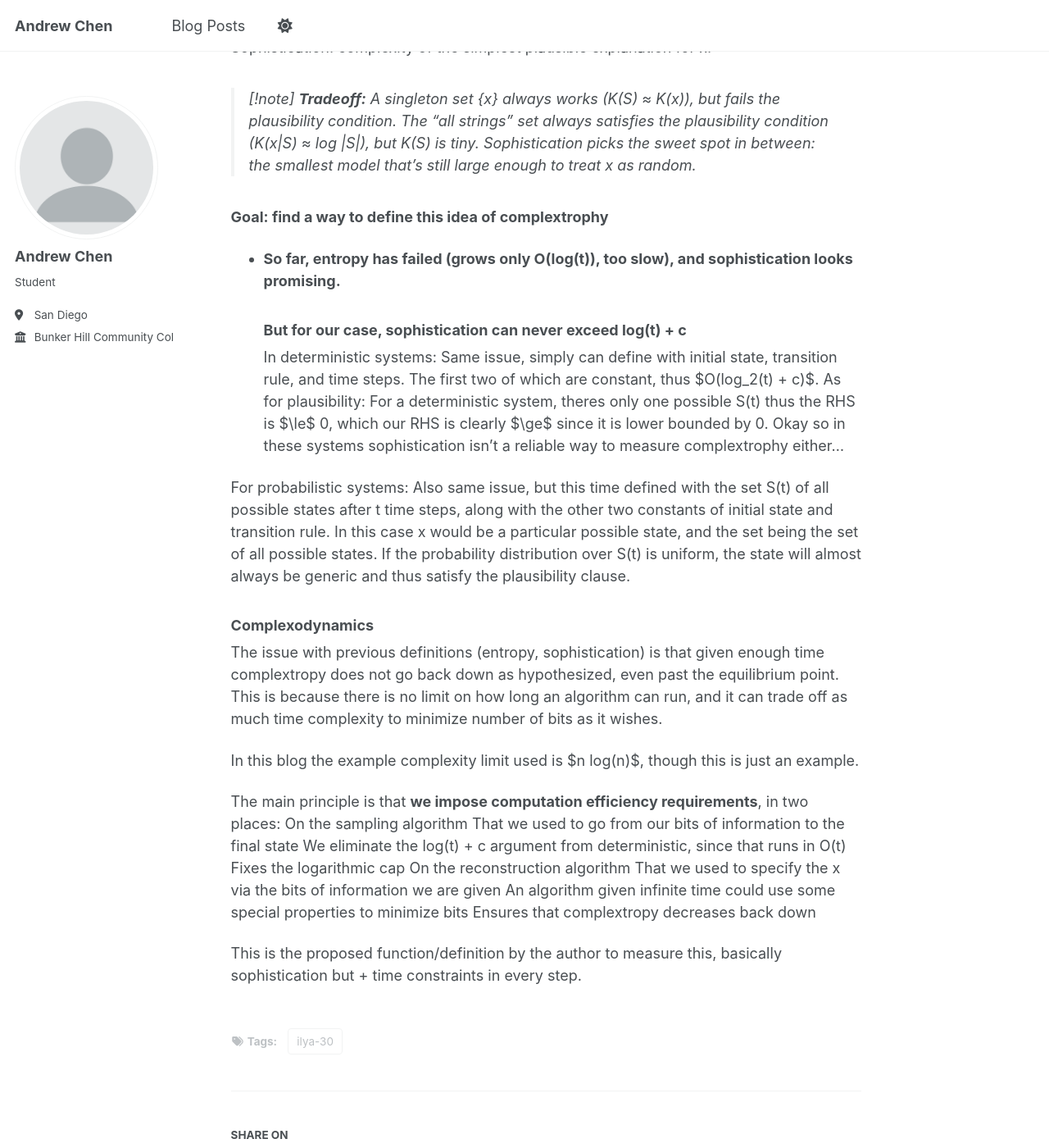
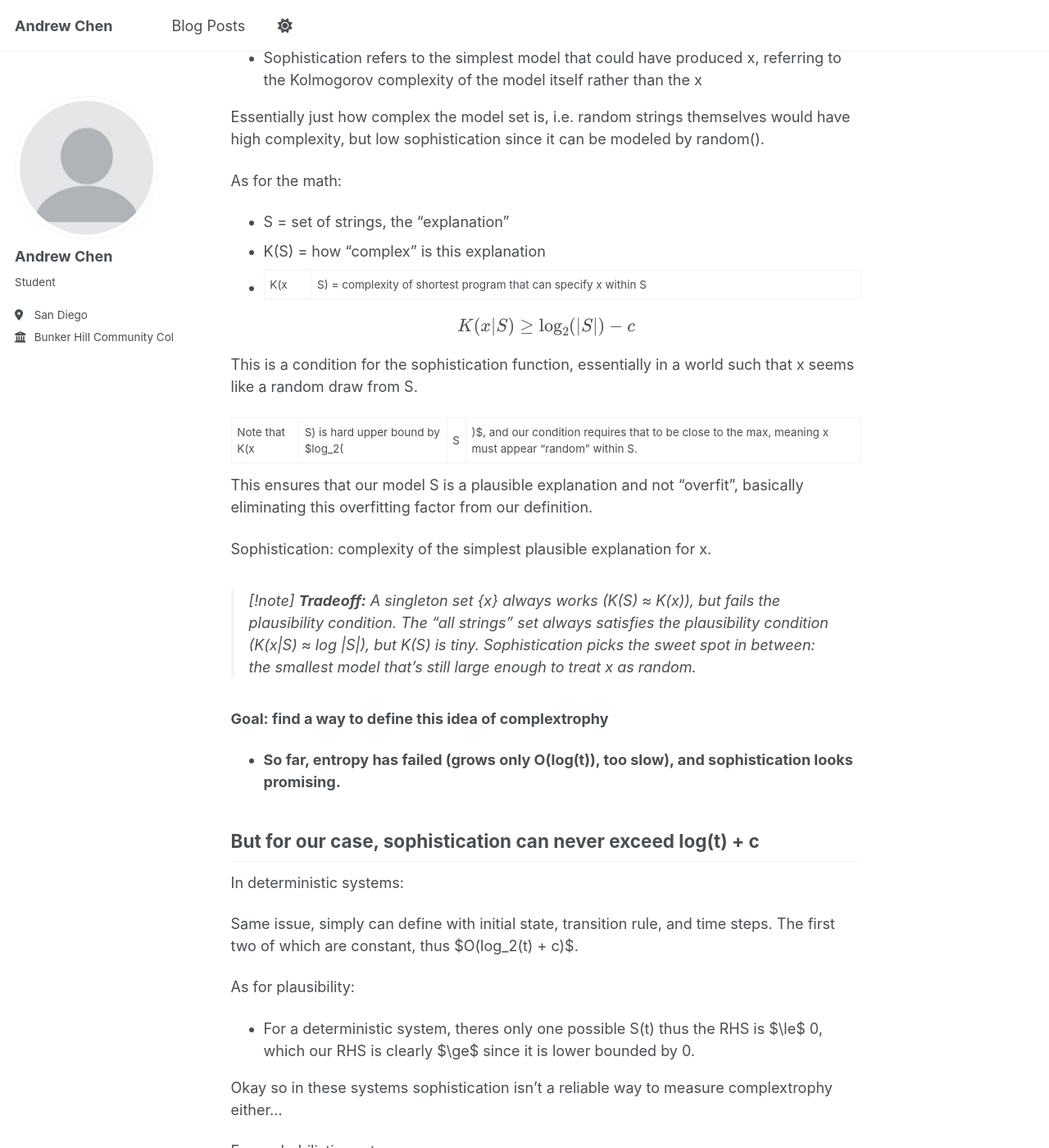
Before and after one commit to ajc-07/ajc-07.github.io, a Jekyll site: the page built from _posts/2026-04-29-complexodynamics.md, in a window 1280 px wide and 1400 px high, scrolled down 1954 px. Shown: the whole window at 82% size. Built offline with Jekyll 4.4.1, drawn with Linux system fonts in a browser that asks for light colours; a script bundle is joined from its source files by our own code; library files that are not in the unit come from our copies; some of the changed text lies outside the part shown.

Commit message:
Reformat complexodynamics post

```diff
--- a/_posts/2026-04-29-complexodynamics.md
+++ b/_posts/2026-04-29-complexodynamics.md
@@ -8,9 +8,10 @@ tags:
 
 Original: https://scottaaronson.blog/?p=762
 
-### *Why does "complexity" or "interestingness" of physical systems seem to increase with time and then hit a maximum and decrease in contrast to entropy, which of course increases monotonically?*
+## Why does "complexity" or "interestingness" of physical systems seem to increase with time and then hit a maximum and decrease in contrast to entropy, which of course increases monotonically?
 
 Entropy: referring to the physics term, entropy always increasing until heat death of the universe
+
 Complexity/Interestingness: how much structure a system has
 
 Start of big bang (low entropy, low complexity) -> galaxies/stars (mid entropy, high complexity) -> heat death of the universe (high entropy, low complexity)
@@ -20,50 +21,62 @@ Essentially, **why is entropy strictly increasing while complexity is a bell cur
 ---
 
 Second Law of Thermodynamics: entropy of any closed system increases with time until it reaches a maximum value
+
 - So how did the universe have low entropy to begin with? Unanswered
 
 How exactly do we define complexity?
+
 - Clearly at a low entropy state, complexity is close to zero. Entropy plausibly gives an upper bound on complexity.
 - At a higher state of entropy, the system reaches equilibrium, which we define as simple.
 
-### How to define entropy?
+## How to define entropy?
 
 Kolmogorov complexity: the length of a shortest computer program that produces the object as output, measure of computational resources needed to specify an object
 
 Assume we can use Kolmogorov complexity to define entropy (why idk):
-	If the system is deterministic:
-		State can be represented by initial state (constant bits) and number of steps t ($log_2(t)$, simply the number of bits to represent an integer t)
-		Entropy can increase at most logarithmically with t
-	Entropy increasing logarithmically is counterintuitive and a lot slower than expected.
+
+- If the system is deterministic:
+  - State can be represented by initial state (constant bits) and number of steps t ($log_2(t)$, simply the number of bits to represent an integer t)
+  - Entropy can increase at most logarithmically with t
+
+Entropy increasing logarithmically is counterintuitive and a lot slower than expected.
 
 How do we fix this "problem"?
-	In the probabilistic case:
-		We must encode both initial state and result at each step, at the least a coin flip (+ t)
-		Thus complexity increases at a polynomial rate
-	Or we can simply change the definition of this complexity to complexity given a reasonable time complexity cutoff
-		This eliminates the log(t) solution and thus also makes it polynomial
 
-### How to define "complexity"/"interestingness"
+- In the probabilistic case:
+  - We must encode both initial state and result at each step, at the least a coin flip (+ t)
+  - Thus complexity increases at a polynomial rate
+- Or we can simply change the definition of this complexity to complexity given a reasonable time complexity cutoff
+  - This eliminates the log(t) solution and thus also makes it polynomial
+
+## How to define "complexity"/"interestingness"
 
 We will refer to complexity as "complextropy" to avoid confusion.
 
 Goal: define a new sophistication function that can measure complextropy:
+
 - Base Kolmogorov complexity cant decipher between random and complex strings
 
 Sophistication helps measure this interestingness:
+
 - Sophistication = complexity of the best model (set of possible x's) that generates x, where "best" means that x seems random in it
 - Sophistication refers to the simplest model that could have produced x, referring to the Kolmogorov complexity of the model itself rather than the x
 
 Essentially just how complex the model set is, i.e. random strings themselves would have high complexity, but low sophistication since it can be modeled by random().
 
 As for the math:
-	S = set of strings, the "explanation"
-	K(S) = how "complex" is this explanation
-	K(x | S) = complexity of shortest program that can specify x within S
-	$$K(x|S) \geq \log_2(|S|) - c$$
-	This is a condition for the sophistication function, essentially in a world such that x seems like a random draw from S.
-	Note that K(x|S) is hard upper bound by $log_2(|S|)$, and our condition requires that to be close to the max, meaning x must appear "random" within S.
-	This ensures that our model S is a plausible explanation and not "overfit", basically eliminating this overfitting factor from our definition.
+
+- S = set of strings, the "explanation"
+- K(S) = how "complex" is this explanation
+- K(x | S) = complexity of shortest program that can specify x within S
+
+$$K(x|S) \geq \log_2(|S|) - c$$
+
+This is a condition for the sophistication function, essentially in a world such that x seems like a random draw from S.
+
+Note that K(x|S) is hard upper bound by $log_2(|S|)$, and our condition requires that to be close to the max, meaning x must appear "random" within S.
+
+This ensures that our model S is a plausible explanation and not "overfit", basically eliminating this overfitting factor from our definition.
 
 Sophistication: complexity of the simplest plausible explanation for x.
 
@@ -71,32 +84,43 @@ Sophistication: complexity of the simplest plausible explanation for x.
 > **Tradeoff:** A singleton set {x} always works (K(S) ≈ K(x)), but fails the plausibility condition. The "all strings" set always satisfies the plausibility condition (K(x|S) ≈ log |S|), but K(S) is tiny. Sophistication picks the sweet spot in between: the smallest model that's still large enough to treat x as random.
 
 **Goal: find a way to define this idea of complextrophy**
+
 - **So far, entropy has failed (grows only O(log(t)), too slow), and sophistication looks promising.**
-### But for our case, sophistication can never exceed log(t) + c
+
+## But for our case, sophistication can never exceed log(t) + c
+
 In deterministic systems:
-	Same issue, simply can define with initial state, transition rule, and time steps. The first two of which are constant, thus $O(log_2(t) + c)$.
-	As for plausibility:
-		For a deterministic system, theres only one possible S(t) thus the RHS is $\le$ 0, which our RHS is clearly $\ge$ since it is lower bounded by 0.
-	Okay so in these systems sophistication isn't a reliable way to measure complextrophy either...
+
+  Same issue, simply can define with initial state, transition rule, and time steps. The first two of which are constant, thus $O(log_2(t) + c)$.
+
+  As for plausibility:
+  - For a deterministic system, theres only one possible S(t) thus the RHS is $\le$ 0, which our RHS is clearly $\ge$ since it is lower bounded by 0.
+
+  Okay so in these systems sophistication isn't a reliable way to measure complextrophy either...
 
 For probabilistic systems:
-	Also same issue, but this time defined with the set S(t) of all possible states after t time steps, along with the other two constants of initial state and transition rule.
-		In this case x would be a particular possible state, and the set being the set of all possible states.
-	If the probability distribution over S(t) is uniform, the state will almost always be generic and thus satisfy the plausibility clause.
 
-### Complexodynamics
+  Also same issue, but this time defined with the set S(t) of all possible states after t time steps, along with the other two constants of initial state and transition rule.
+
+  In this case x would be a particular possible state, and the set being the set of all possible states.
+
+  If the probability distribution over S(t) is uniform, the state will almost always be generic and thus satisfy the plausibility clause.
+
+## Complexodynamics
+
 The issue with previous definitions (entropy, sophistication) is that given enough time complextropy does not go back down as hypothesized, even past the equilibrium point. This is because there is no limit on how long an algorithm can run, and it can trade off as much time complexity to minimize number of bits as it wishes.
 
 In this blog the example complexity limit used is $n log(n)$, though this is just an example.
 
 The main principle is that **we impose computation efficiency requirements**, in two places:
-	On the sampling algorithm
-		That we used to go from our bits of information to the final state
-		We eliminate the log(t) + c argument from deterministic, since that runs in O(t)
-		Fixes the logarithmic cap
-	On the reconstruction algorithm
-		That we used to specify the x via the bits of information we are given
-		An algorithm given infinite time could use some special properties to minimize bits
-		Ensures that complextropy decreases back down
+
+- On the sampling algorithm
+  - That we used to go from our bits of information to the final state
+  - We eliminate the log(t) + c argument from deterministic, since that runs in O(t)
+  - Fixes the logarithmic cap
+- On the reconstruction algorithm
+  - That we used to specify the x via the bits of information we are given
+  - An algorithm given infinite time could use some special properties to minimize bits
+  - Ensures that complextropy decreases back down
 
 This is the proposed function/definition by the author to measure this, basically sophistication but + time constraints in every step.
```
Also changed, not shown: _pages/about.md (+1 -1 lines).
